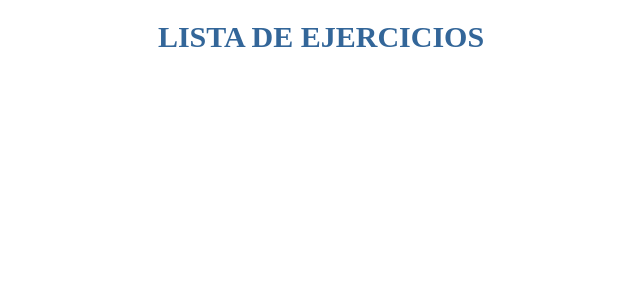
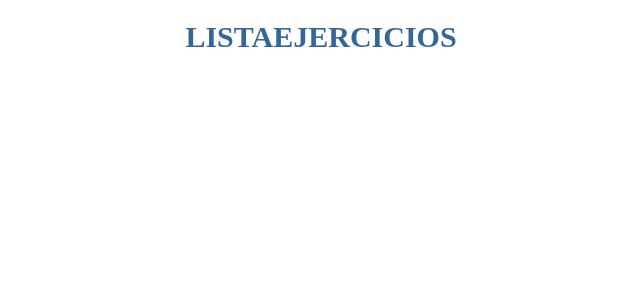
Before and after one commit to Mnerixbs/Angular, an Angular app: page / in a window 1280 px wide. Shown: the top 300 px of the page, without its empty margins (319-959 px from the left). Built offline with nearby package versions, Linux system fonts and the light colour scheme.

Commit message:
se cambio h1 por el title

```diff
--- a/src/app/app.component.html
+++ b/src/app/app.component.html
@@ -6,6 +6,6 @@
   <title>Lista de Ejercicios </title>
 </head>
 <body>
-  <h1 >Lista de ejercicios</h1>
+  <h1>{{title}}</h1>
 </body>
 </html>
```
